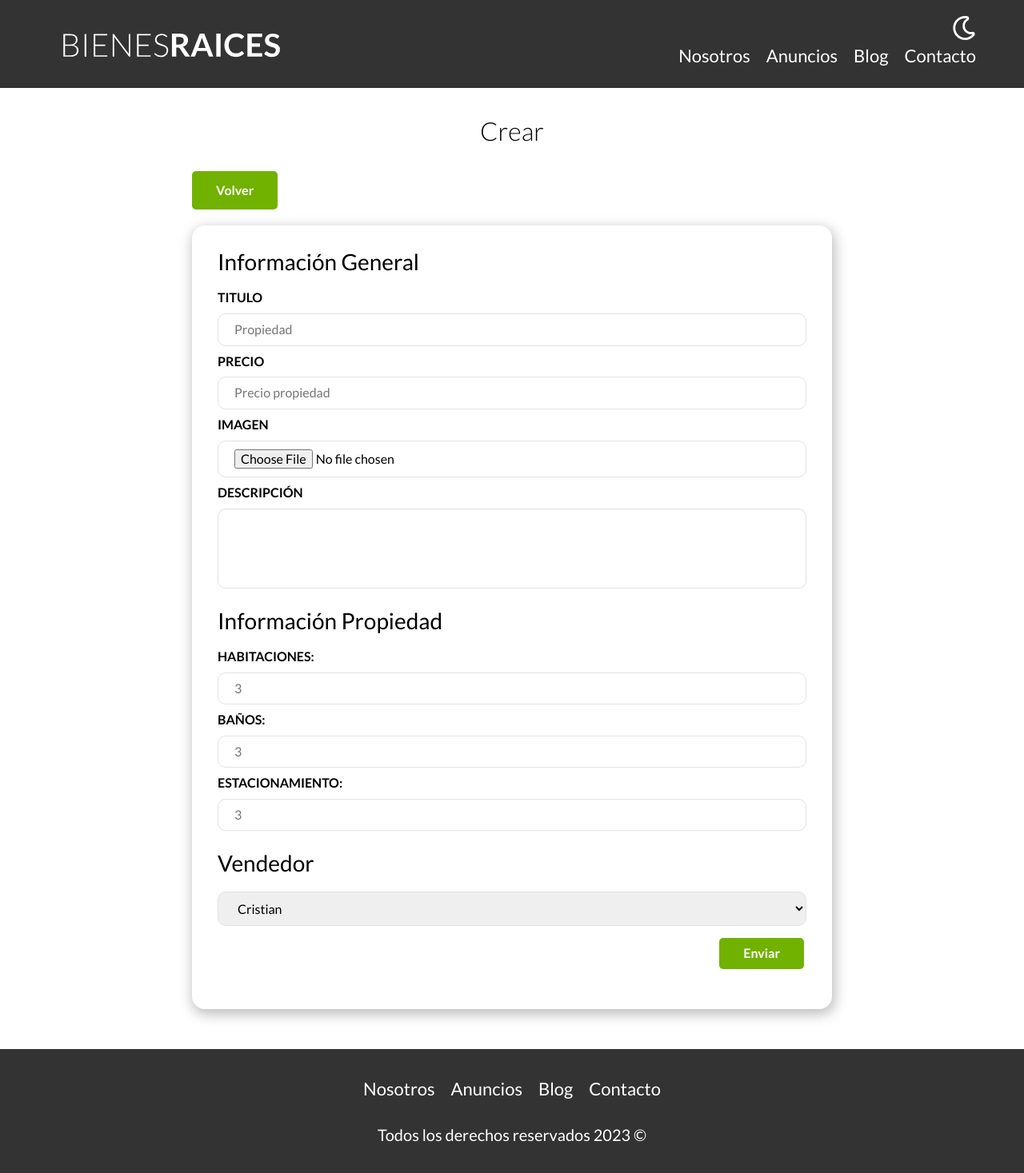
After one commit to Cristianpan/Curso-web, a PHP site: page /admin/crear.php in a window 1280 px wide. The commit adds this page. Shown: the whole page at 80% size. Run offline with PHP 8.4, Linux system fonts and the light colour scheme.

Commit message:
Seccion 30: Avances
Videos vistos del 310 al 313

```diff
--- /dev/null
+++ b/bienesRaices/admin/crear.php
@@ -0,0 +1,68 @@
+<?php
+    require '../includes/config/database.php';
+    require '../includes/funciones.php';
+    incluirTemplate('header', false, true);
+    $db = getDbConnection();
+
+    if ($_SERVER['REQUEST_METHOD'] === 'POST') {
+       printObjetc($_POST);
+
+       $titulo = $_POST['titulo'];
+    }
+?>
+
+<main class="container section centered-content">
+    <h1>Crear</h1>
+    <a href="index.php" class="button-green">Volver</a>
+
+    <form class="form" method="post" action="crear.php">
+        <fieldset>
+            <legend>Información General</legend>
+
+            <label for="titulo">Titulo</label>
+            <input type="text" id="titulo" name="titulo" placeholder="Propiedad">
+
+            <label for="precio">Precio</label>
+            <input type="number" id="precio" name="precio" placeholder="Precio propiedad">
+
+            <label for="imagen">Imagen</label>
+            <input type="file" id="imagen" name="imagen" accept="image/jpeg, image/png">
+
+            <label for="descripcion">Descripción</label>
+            <textarea id="descripcion" name="descripcion"></textarea>
+        </fieldset>
+
+        <fieldset>
+            <legend>Información Propiedad</legend>
+
+            <label for="habitaciones">Habitaciones:</label>
+            <input type="number" id="habitaciones" name="habitaciones" min="1" max="9" placeholder="3">
+
+            <label for="wc">Baños:</label>
+            <input type="number" id="wc" min="1" max="9" name="wc" placeholder="3">
+
+            <label for="estacionamiento">Estacionamiento:</label>
+            <input type="number" id="estacionamiento" name="estacionamiento" min="1" max="9" placeholder="3">
+        </fieldset>
+
+        <fieldset>
+            <legend for="vendedor">Vendedor</legend>
+            <select id="vendedor" name="vendedor">
+                <option value="" default disabled>Seleccionar</option>
+                <option value="1">Cristian</option>
+                <option value="2">Diana</option>
+            </select>
+
+        </fieldset>
+
+        <div class="submit">
+            <input type="submit" class="button-green" value="Enviar" />
+        </div>
+    </form>
+
+
+</main>
+
+<?php
+incluirTemplate('footer', false, true);
+?>
--- /dev/null
+++ b/bienesRaices/includes/config/database.php
@@ -0,0 +1,11 @@
+<?php
+    function getDbConnection(): mysqli {
+        $db = mysqli_connect('localhost', 'root', 'Gatosinbotas1', 'bienesRaices');
+        mysqli_set_charset($db, "utf8");
+        if (!$db) {
+            echo "Error en la conexión";
+            exit;
+        }
+
+        return $db;
+    }
--- a/bienesRaices/includes/funciones.php
+++ b/bienesRaices/includes/funciones.php
@@ -1,6 +1,12 @@
 <?php
 require 'app.php';
 
-function incluirTemplate(String $nombre, bool $inicio = false) {
+function incluirTemplate(String $nombre, bool $inicio = false, $cssExterno = false) {
     include TEMPLATES_URL . "/$nombre.php";
 }
+
+function printObjetc($object) {
+    echo "<pre>";
+    var_dump($object);
+    echo "</pre>";
+}
--- a/bienesRaices/includes/templates/footer.php
+++ b/bienesRaices/includes/templates/footer.php
@@ -1,17 +1,17 @@
 <footer class="footer section">
     <div class="container footer-content">
         <nav class="nav">
-            <a href="nosotros.html">Nosotros</a>
-            <a href="anuncios.html">Anuncios</a>
-            <a href="blog.html">Blog</a>
-            <a href="contacto.html">Contacto</a>
+            <a href="<?php echo $cssExterno ? '../' : '';?>nosotros.php">Nosotros</a>
+            <a href="<?php echo $cssExterno ? '../' : '';?>anuncios.php">Anuncios</a>
+            <a href="<?php echo $cssExterno ? '../' : '';?>blog.php">Blog</a>
+            <a href="<?php echo $cssExterno ? '../' : '';?>contacto.php">Contacto</a>
         </nav>
     </div>
 
 
-    <p class="copyright">Todos los derechos reservados <?php echo date('Y');?>  &copy;</p>
+    <p class="copyright">Todos los derechos reservados <?php echo date('Y');?> &copy;</p>
 </footer>
-<script src="./build/js/bundle.min.js"></script>
+<script src="<?php echo $cssExterno ? '../' : '';?>build/js/bundle.min.js"></script>
 </body>
 
 </html>
--- a/bienesRaices/includes/templates/header.php
+++ b/bienesRaices/includes/templates/header.php
@@ -5,31 +5,31 @@
     <meta http-equiv="X-UA-Compatible" content="IE=edge" />
     <meta name="viewport" content="width=device-width, initial-scale=1.0" />
     <title>Bienes Raíces</title>
-    <link rel="stylesheet" href="./build/css/app.css" />
+    <link rel="stylesheet" href=" <?php echo $cssExterno ? '.' : '' ?>./build/css/app.css" />
   </head>
   <body>
     <header class="header <?php echo $inicio ? 'inicio' : '' ?>">
       <div class="container header-content">
         <div class="bar">
-          <a href="index.php">
-            <img src="./build/img/logo.svg" alt="Logotipo de bienes raices " />
+          <a href="<?php echo $cssExterno ? '../' : '' ?>index.php">
+            <img src="<?php echo $cssExterno ? '.' : '' ?>./build/img/logo.svg" alt="Logotipo de bienes raices " />
           </a>
 
           <div class="mobile-menu">
-            <img src="./build/img/barras.svg" alt="menú responsive" />
+            <img src="<?php echo $cssExterno ? '.' : '' ?>./build/img/barras.svg" alt="menú responsive" />
           </div>
 
           <div class="derecha">
             <img
               class="dark-mode-boton"
-              src="./build/img/dark-mode.svg"
+              src="<?php echo $cssExterno ? '.' : '' ?>./build/img/dark-mode.svg"
               alt="dark mode"
             />
             <nav class="nav">
-              <a href="nosotros.php">Nosotros</a>
-              <a href="anuncios.php">Anuncios</a>
-              <a href="blog.php">Blog</a>
-              <a href="contacto.php">Contacto</a>
+              <a href="<?php echo $cssExterno ? '../' : '' ?>nosotros.php">Nosotros</a>
+              <a href="<?php echo $cssExterno ? '../' : '' ?>anuncios.php">Anuncios</a>
+              <a href="<?php echo $cssExterno ? '../' : '' ?>blog.php">Blog</a>
+              <a href="<?php echo $cssExterno ? '../' : '' ?>contacto.php">Contacto</a>
             </nav>
           </div>
         </div>
--- a/bienesRaices/src/scss/base/_botones.scss
+++ b/bienesRaices/src/scss/base/_botones.scss
@@ -11,4 +11,6 @@
 
 .button-green {
     @include m.boton(v.$verde, inline-block);
+    margin: 0 0 2rem 0;
+
 }
```
Also changed, not shown: bienesRaices/admin/index.php (added, +14 -0 lines), bienesRaices/build/css/app.css, 1 other file.
